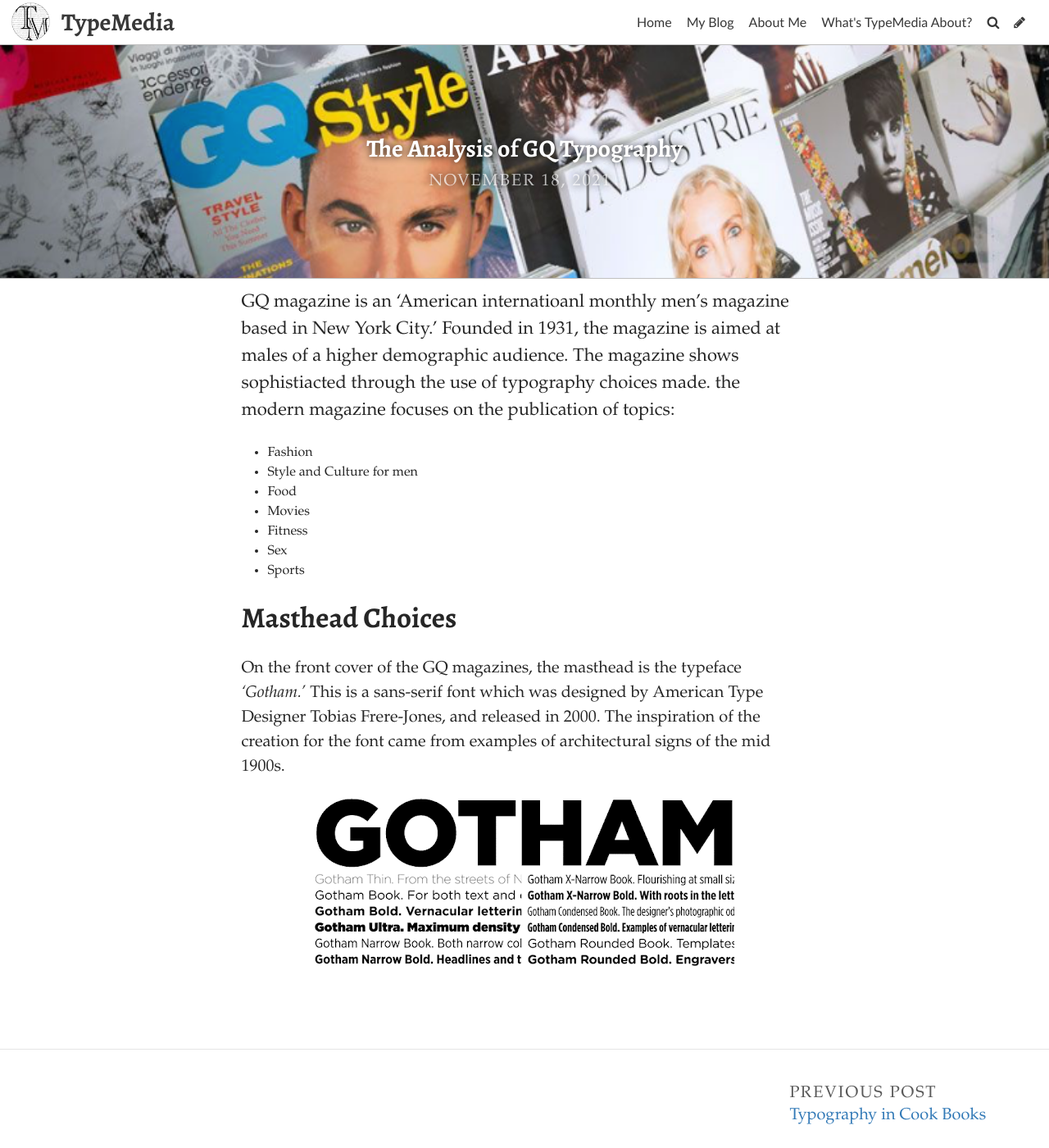
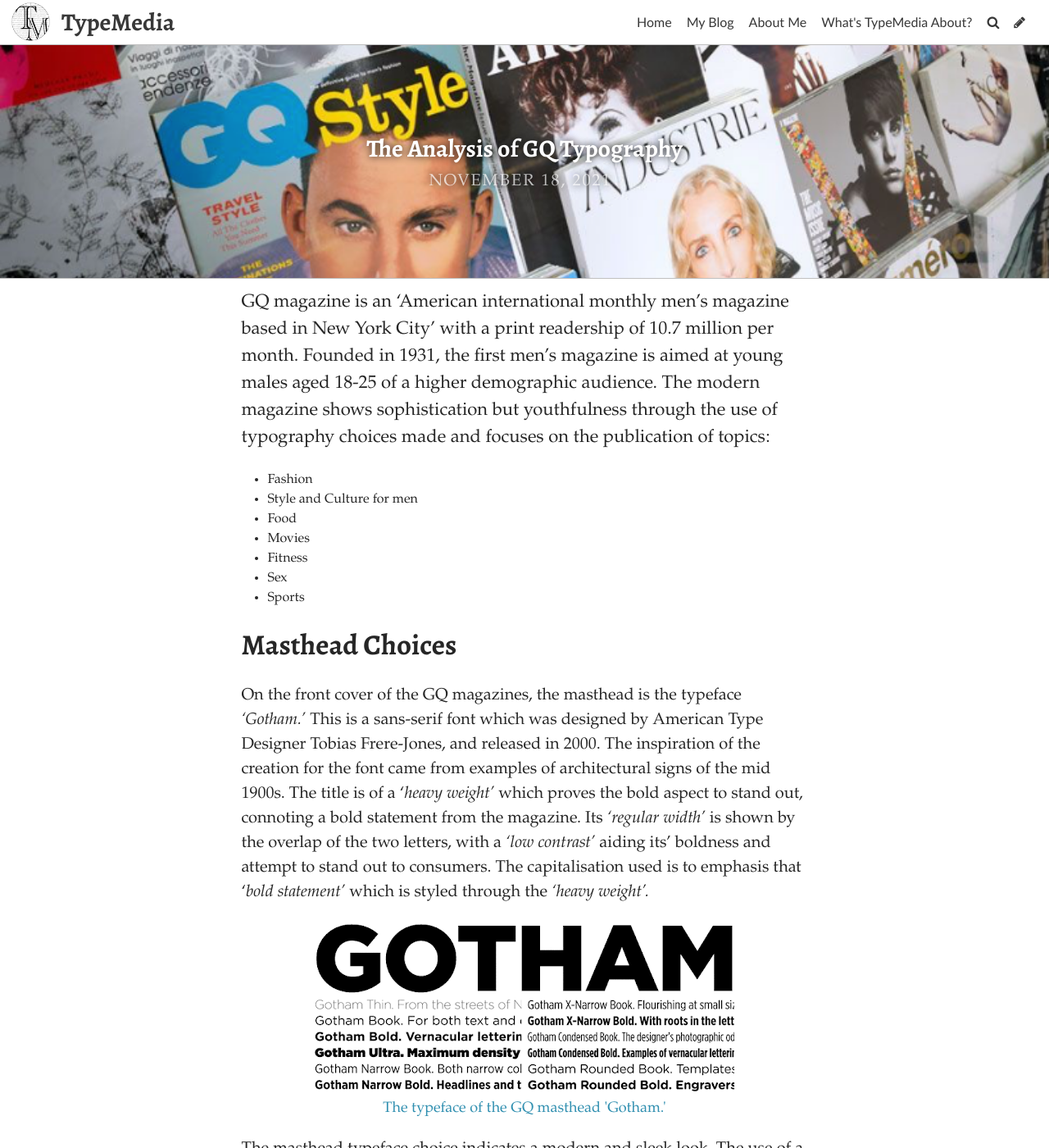
Before and after one commit to charlotteaashley/typo-design-template, a Jekyll site: the page built from _posts/2021-11-18-the-analysis-of-gq-typography.md, in a window 1280 px wide and 1400 px high. Shown: the whole window at 82% size. Built offline with Jekyll 4.4.1, drawn with Linux system fonts in a browser that asks for light colours; some web fonts are replaced; some of the changed text lies outside the part shown.

Commit message:
Update Post “2021-11-18-the-analysis-of-gq-typography”

```diff
--- a/_posts/2021-11-18-the-analysis-of-gq-typography.md
+++ b/_posts/2021-11-18-the-analysis-of-gq-typography.md
@@ -6,7 +6,7 @@
 title_color: "#ffffff"
 comments: false
 ---
-GQ magazine is an 'American internatioanl monthly men's magazine based in New York City.' Founded in 1931, the magazine is aimed at males of a higher demographic audience. The magazine shows sophistiacted through the use of typography choices made. the modern magazine focuses on the publication of topics:
+GQ magazine is an 'American international monthly men's magazine based in New York City' with a print readership of 10.7 million per month. Founded in 1931, the first men's magazine is aimed at young males aged 18-25 of a higher demographic audience. The modern magazine shows sophistication but youthfulness through the use of typography choices made and focuses on the publication of topics:
 
 * Fashion
 * Style and Culture for men
@@ -18,6 +18,14 @@
 
 ## Masthead Choices
 
-On the front cover of the GQ magazines, the masthead is the typeface *'Gotham.'* This is a sans-serif font which was designed by American Type Designer Tobias Frere-Jones, and released in 2000. The inspiration of the creation for the font came from examples of architectural signs of the mid 1900s.
+On the front cover of the GQ magazines, the masthead is the typeface *'Gotham.'* This is a sans-serif font which was designed by American Type Designer Tobias Frere-Jones, and released in 2000. The inspiration of the creation for the font came from examples of architectural signs of the mid 1900s. The title is of a '*heavy weight'* which proves the bold aspect to stand out, connoting a bold statement from the magazine. Its *'regular width'*  is shown by the overlap of the two letters, with a *'low contrast'* aiding its' boldness and attempt to stand out to consumers. The capitalisation used is to emphasis that '*bold statement'* which is styled through the *'heavy weight'.*
 
-![](../uploads/gotham.png)
+![The typeface of the GQ masthead 'Gotham.'](../uploads/gotham.png)
+
+The masthead typeface choice indicates a modern and sleek look. The use of a sans-serif font being used as the title of the magazine cover suggests the piece of print media is aimed at a more younger audience. The font is seen as a more contemporary, sleek font compared to serif which shows more traditional and professional qualities.
+
+## Cover Lines
+
+The typography of the GQ magazine cover lines differ between sans-serif and serif font with the array of *heavy weight* styles and bolded words.
+
+![April 2021 Edition shows more of serif typefaces as ](../uploads/gq-tom-holland.jpeg)
```
Also changed, not shown: uploads/gq-tom-holland.jpeg (added).
